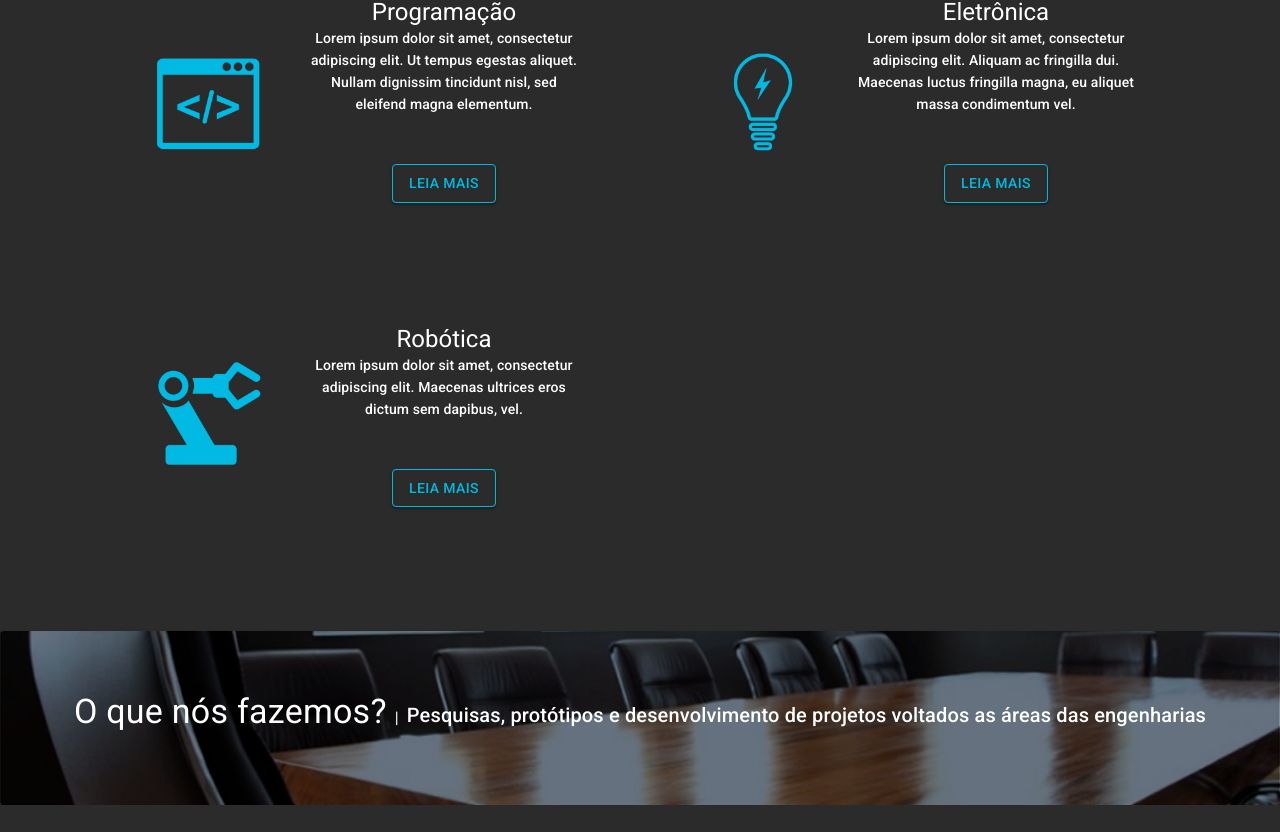
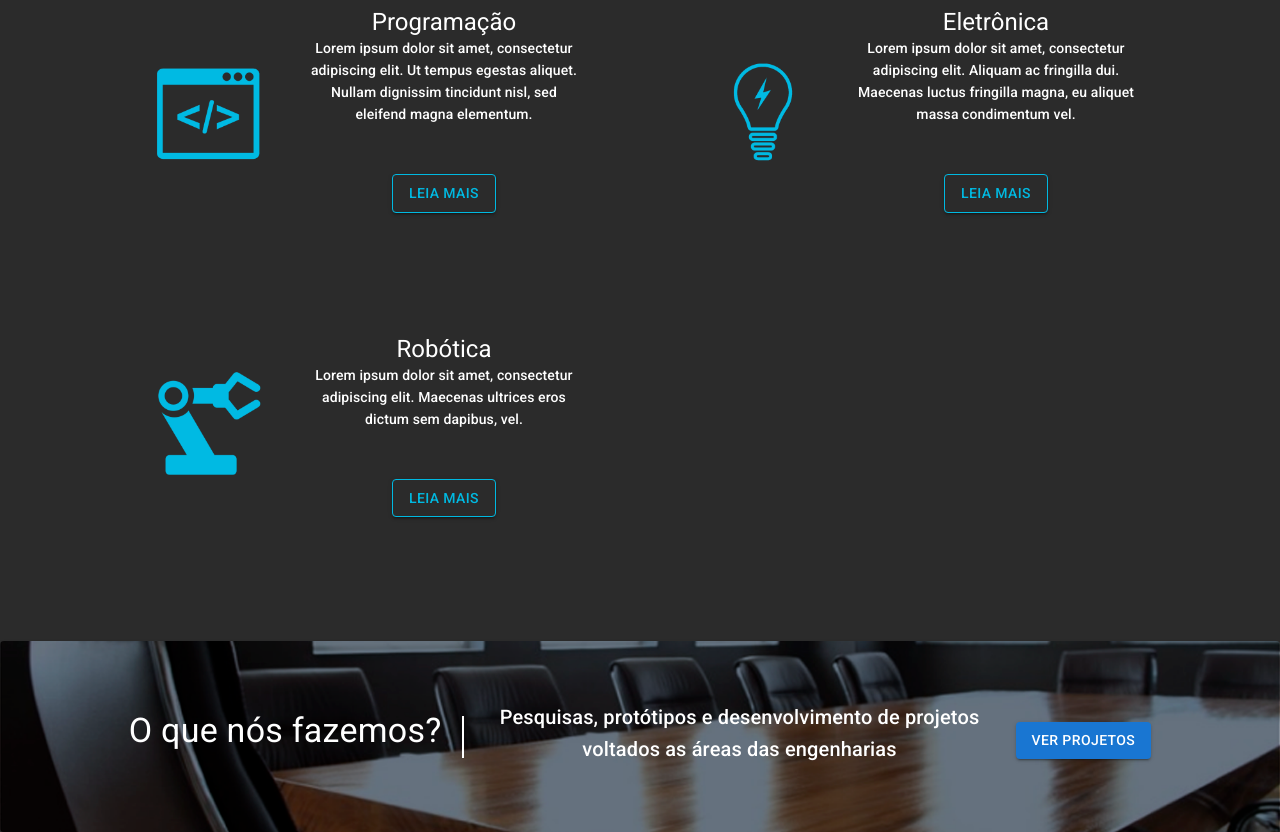
Before and after one commit to RianErnesto/site-escritorio-frontend, a React (Vite) app: page / in a window 1280 px wide. Shown: the part 800-1632 px from the top of the page. Before the commit the page ends 1605 px from the top, so only its background shows below. Built offline with nearby package versions, Linux system fonts and the light colour scheme.

Commit message:
Tela projetos finalizada e deixada como responsiva, algumas alterações de estilização na página feitas

```diff
--- a/src/Components/GrupoHeader.jsx
+++ b/src/Components/GrupoHeader.jsx
@@ -44,10 +44,10 @@ function GruposHeader() {
               variant="h3"
               color="inherit"
               gutterBottom
-              sx={{ borderBottom: "2px solid #00B9E1", paddingBottom: "10px" }}
             >
               Grupos
             </Typography>
+            <Box sx={{border: '1px solid #00B9E1', mb: '20px', width: '35%'}}></Box>
             <Typography variant="h6" color="inherit" paragraph>
               Equipes de atuação para a divisão de projetos
             </Typography>
--- a/src/Components/Projetos.jsx
+++ b/src/Components/Projetos.jsx
@@ -4,6 +4,7 @@ import Typography from "@mui/material/Typography";
 import Box from "@mui/material/Box";
 import { Breadcrumbs } from "@mui/material";
 import { Stack } from "@mui/material";
+import Button from "@mui/material/Button";
 
 function Projetos() {
   return (
@@ -29,18 +30,29 @@ function Projetos() {
         />
       }
       <Box
-        sx={{ display: { xs: "none", md: "flex" }, justifyContent: "center" }}
+        sx={{
+          flexDirection: { xs: "column", md: "row" },
+          display: 'flex',
+          justifyContent: "center",
+          alignItems: 'center'
+        }}
       >
-        <Stack spacing={2}>
-          <Breadcrumbs separator="|" aria-label="breadcrumb" color="white">
-            <Typography variant="h4" gutterBottom component="div">
-              O que nós fazemos?
-            </Typography>
-            <Typography variant="h6" gutterBottom component="div">
-              Pesquisas, protótipos e desenvolvimento de projetos voltados as
-              áreas das engenharias
-            </Typography>
-          </Breadcrumbs>
+        <Typography variant="h4" gutterBottom component="div">
+          O que nós fazemos?
+        </Typography>
+        <Box sx={{height: {md: '40px', xs: '0'}, width: {md: '0', xs: '80px'}, marginLeft: '20px', marginRight: '20px', border: '1px solid white'}}></Box>
+        <Typography
+          variant="h6"
+          gutterBottom
+          component="div"
+          textAlign="center"
+          sx={{ width: { md:"40%", xs: '100%' }, paddingTop: {md: '0', xs: '20px'}}}
+        >
+          Pesquisas, protótipos e desenvolvimento de projetos voltados as áreas
+          das engenharias
+        </Typography>
+        <Stack spacing={2} pt={1} ml={{md: '20px', xs: '0'}}>
+          <Button variant="contained">Ver Projetos</Button>
         </Stack>
       </Box>
     </Paper>
```
Also changed, not shown: src/Components/HomeCarousel.jsx (+0 -42 lines).
